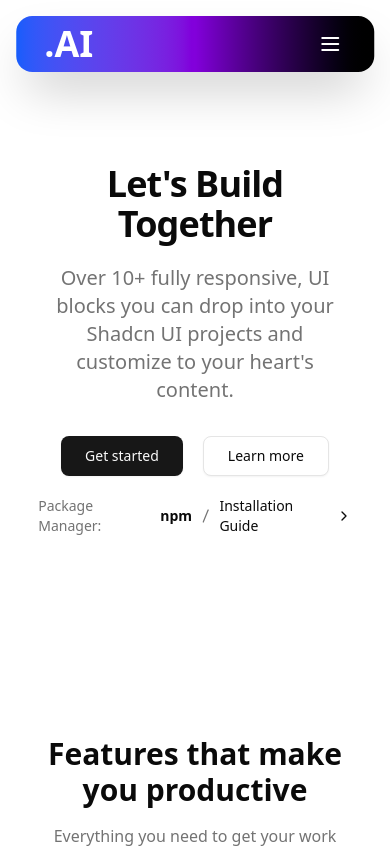
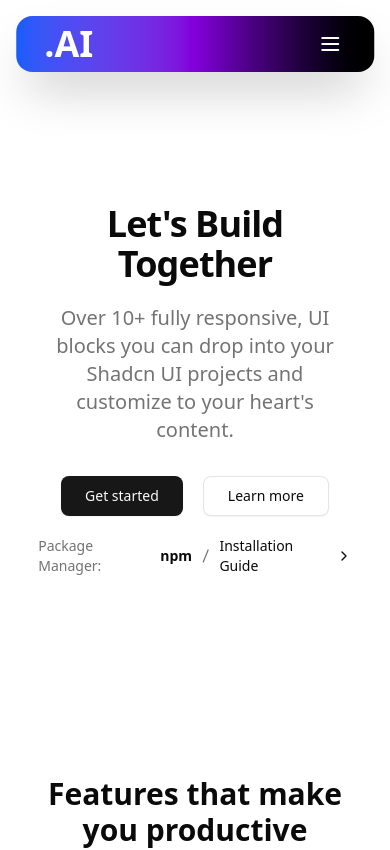
Before and after one commit to Ch2r1Ie/nextjs-15, a Next.js app: page / in a window 390 px wide. Shown: the top 850 px of the page. Built offline with nearby package versions, Linux system fonts and the light colour scheme.

Commit message:
v1.0.116

```diff
--- a/app/page.tsx
+++ b/app/page.tsx
@@ -15,7 +15,7 @@ export default function Home() {
         </span>
         <MenubarDemo />
       </div>
-      <div className="mx-auto mt-20 w-11/12 items-center justify-center sm:mt-20 md:mt-20 xl:mt-15">
+      <div className="mx-auto mt-30 w-11/12 items-center justify-center sm:mt-30 md:mt-30 xl:mt-15">
         <HeroSectionSimpleCentred />
         <FeatureSectionSimple />
         <CardGroup />
```
